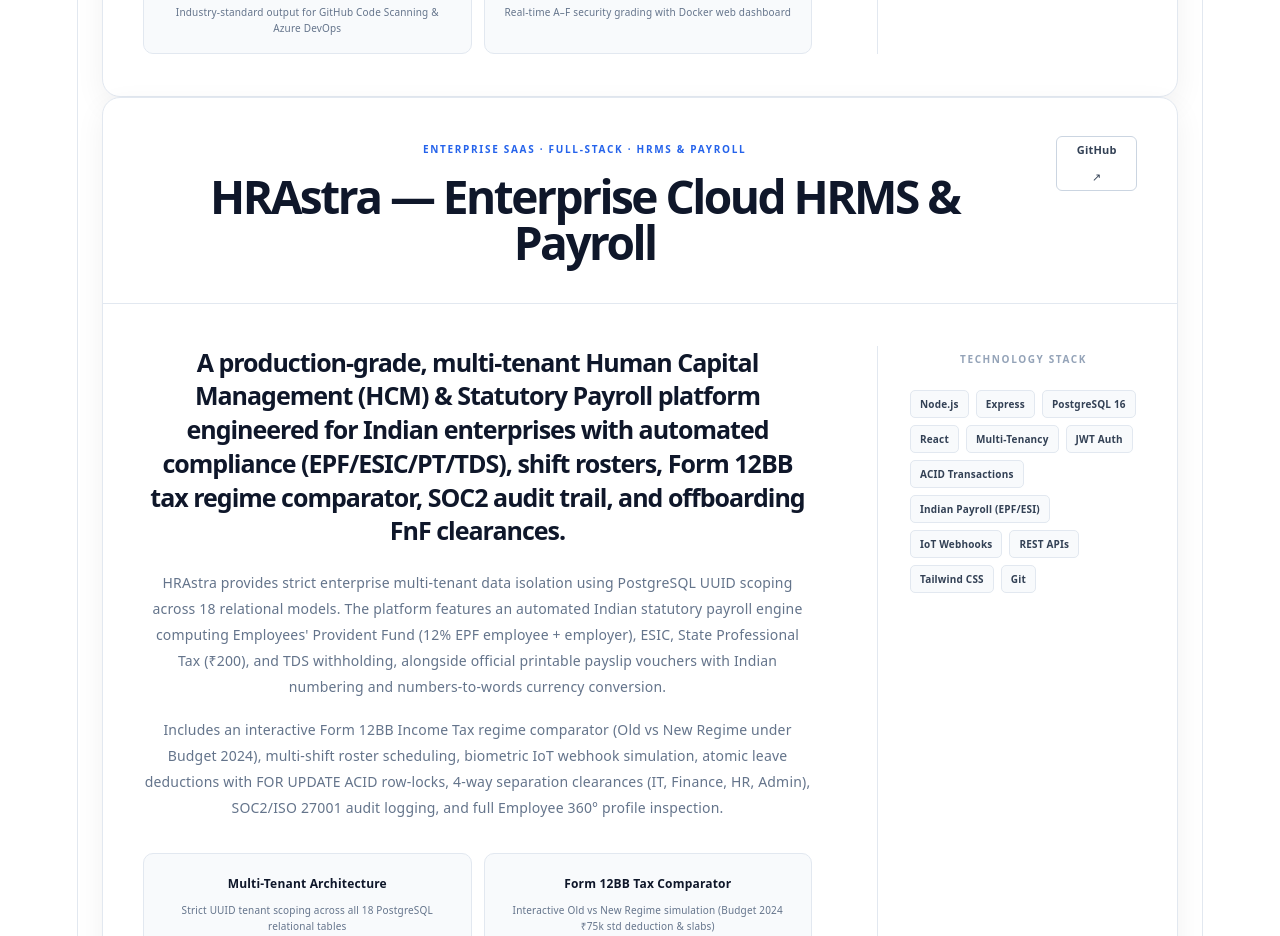
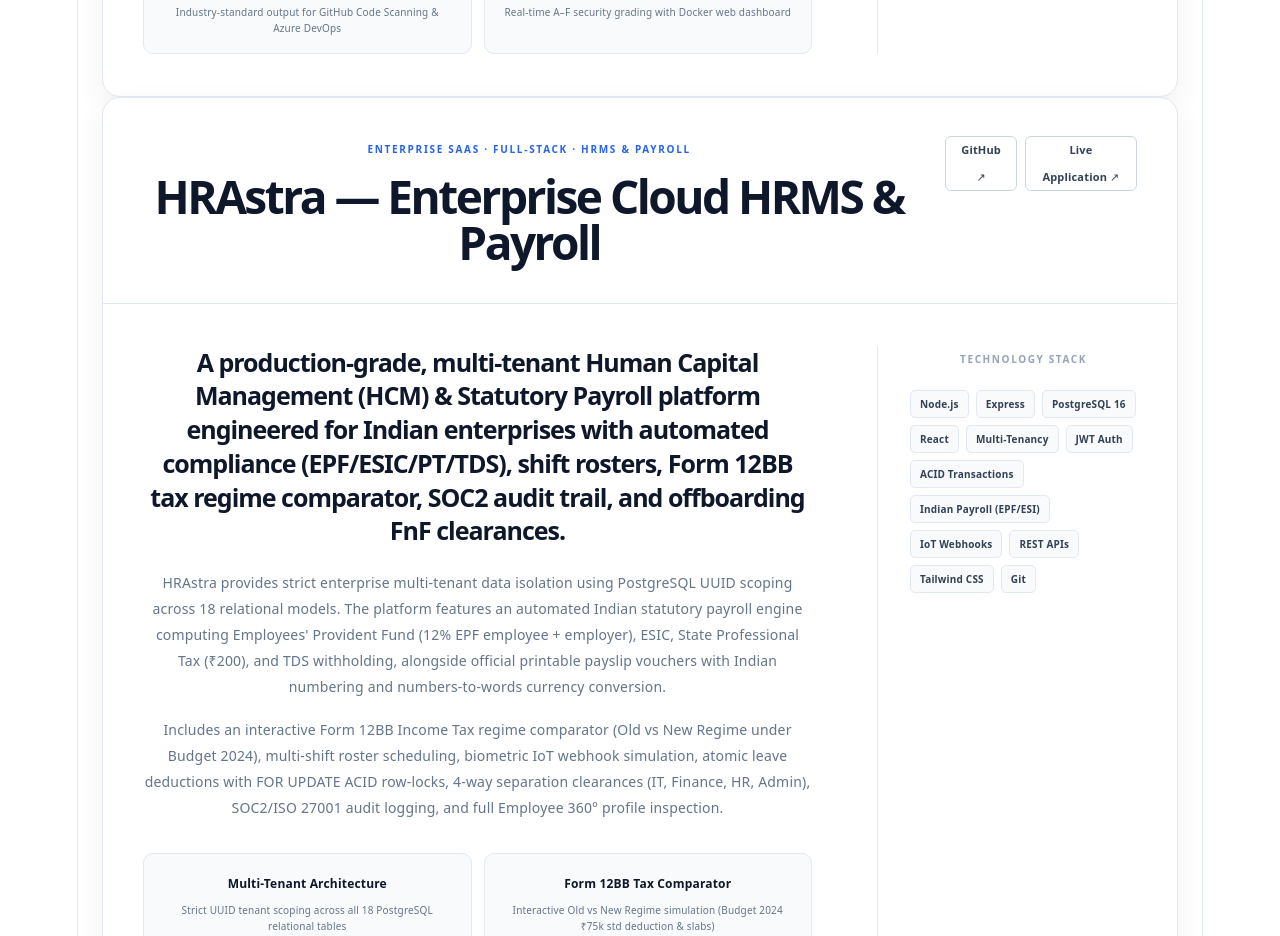
Before and after one commit to shinevthomas/shine-portfolio, a React (Vite) app: page / in a window 1280 px wide. Shown: the part 6440-7376 px from the top of the page. Built offline with nearby package versions, Linux system fonts and the light colour scheme.

Commit message:
feat(projects): add Live Application demo link for HRAstra

```diff
--- a/src/App.jsx
+++ b/src/App.jsx
@@ -1142,6 +1142,14 @@ function App() {
                     GitHub ↗
                   </a>
 
+                  <a
+                    href="https://hrastra.vercel.app"
+                    target="_blank"
+                    rel="noreferrer"
+                  >
+                    Live Application ↗
+                  </a>
+
                 </div>
 
               </div>
```
